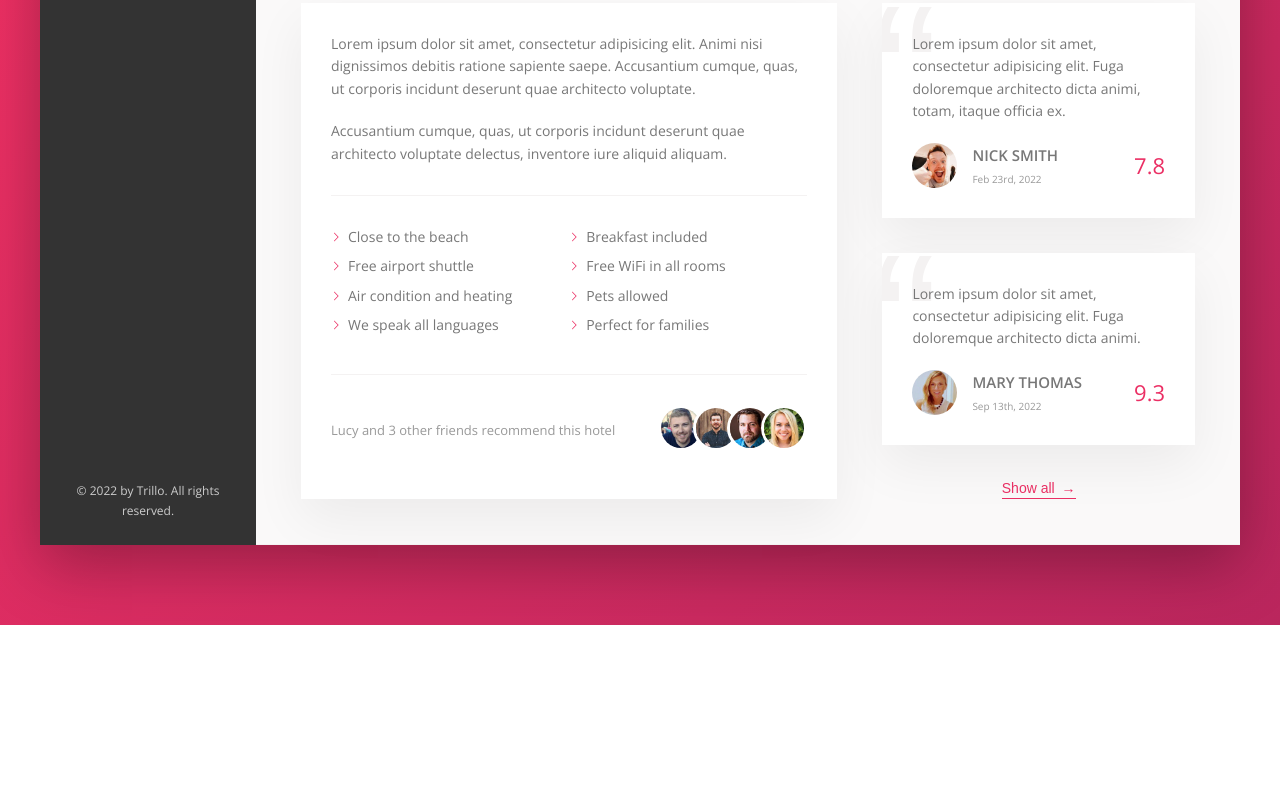
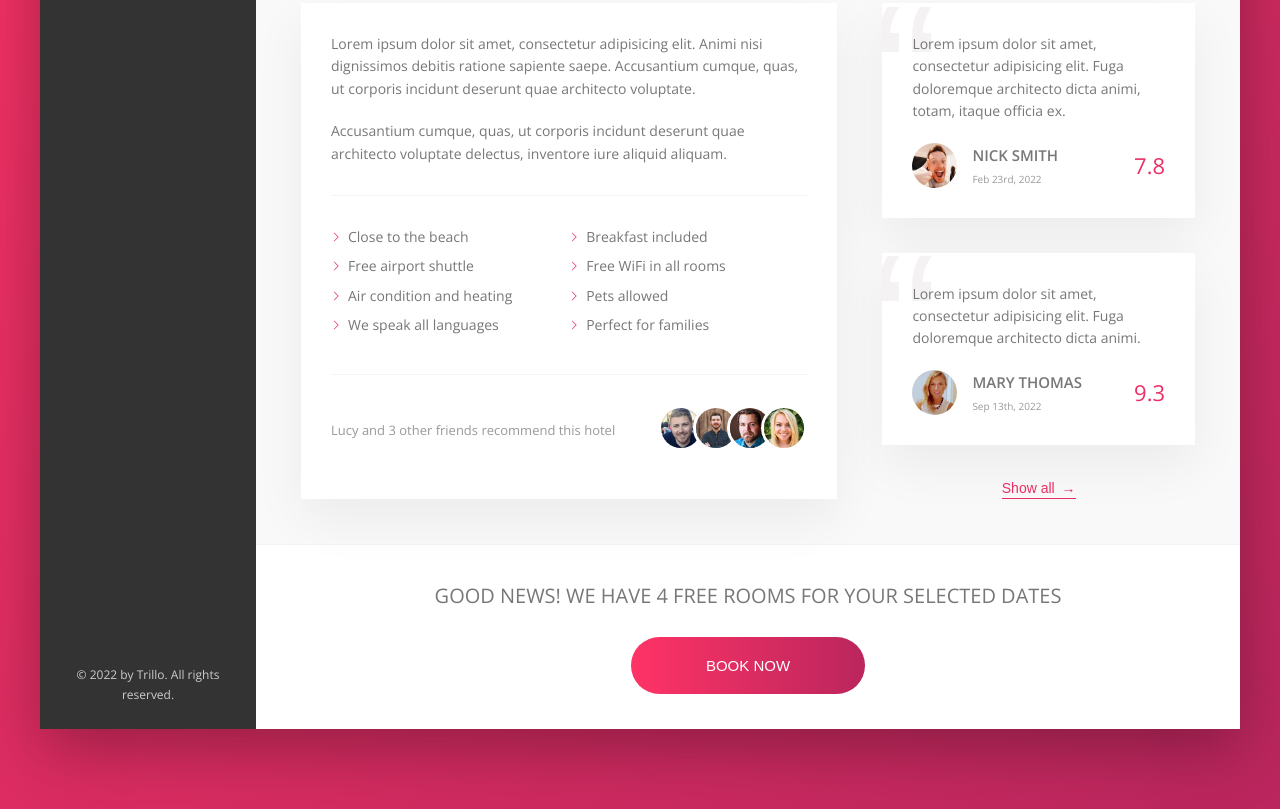
Before and after one commit to yuriandev/Trillo, a website: page index.html in a window 1280 px wide. Shown: the part 644-1453 px from the top of the page. Before the commit the page ends 1269 px from the top, so only its background shows below. Drawn offline with nearby package versions, Linux system fonts and the light colour scheme.

Commit message:
feat: add CTA section

```diff
--- a/index.html
+++ b/index.html
@@ -242,6 +242,15 @@
               <button class="btn-inline">Show all <span>&rarr;</span></button>
             </div>
           </div>
+          <div class="cta">
+            <h2 class="cta__book-now">
+              Good news! We have 4 free rooms for your selected dates
+            </h2>
+            <button class="btn">
+              <span class="btn__visible">Book now</span>
+              <span class="btn__invisible">Only 4 rooms left</span>
+            </button>
+          </div>
         </main>
       </div>
     </div>
--- a/sass/_components.scss
+++ b/sass/_components.scss
@@ -428,3 +428,75 @@
     z-index: 1;
   }
 }
+
+///////////////////////
+// CTA
+.cta {
+  padding: 3.5rem 0;
+  text-align: center;
+
+  &__book-now {
+    font-size: 2rem;
+    font-weight: 300;
+    text-transform: uppercase;
+    margin-bottom: 2.5rem;
+  }
+}
+
+///////////////////////
+// CTA BUTTON
+.btn {
+  font-size: 1.5rem;
+  font-weight: 300;
+  text-transform: uppercase;
+  border: none;
+  border-radius: 10rem;
+  background-image: linear-gradient(
+    to right,
+    var(--color-primary-light),
+    var(--color-primary-dark)
+  );
+  color: #fff;
+  cursor: pointer;
+  position: relative;
+  overflow: hidden;
+
+  & > * {
+    height: 100%;
+    width: 100%;
+    display: inline-block;
+    transition: all 0.2s;
+  }
+
+  &__visible {
+    padding: 2rem 7.5rem;
+  }
+
+  &__invisible {
+    padding: 2rem 0;
+    position: absolute;
+    left: 0;
+    top: -100%;
+    transition: all 0.2s;
+  }
+
+  &:hover {
+    background-image: linear-gradient(
+      to left,
+      var(--color-primary-light),
+      var(--color-primary-dark)
+    );
+  }
+
+  &:hover &__visible {
+    transform: translateY(100%);
+  }
+  &:hover &__invisible {
+    top: 0;
+  }
+
+  &:focus {
+    outline: none;
+    animation: pulsate 1s infinite;
+  }
+}
```
Also changed, not shown: css/style.css, 1 other file.
